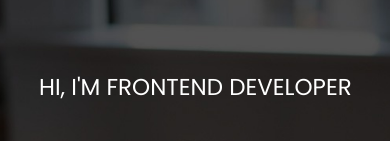
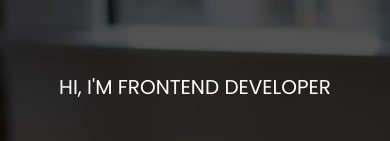
Before and after one commit to AndrewChernoff/portfolio, a React (Create React App) app: page / in a window 390 px wide. Shown: the part 227-368 px from the top of the page. Built offline with nearby package versions, Linux system fonts and the light colour scheme.

Commit message:
changed span font-size

```diff
--- a/src/components/Main/Main.module.scss
+++ b/src/components/Main/Main.module.scss
@@ -36,7 +36,7 @@
         }
         @media screen and (max-width: 500px) {
             span {
-                font-size: 23px;
+                font-size: 20px;
             }
 
             h1 {
```
